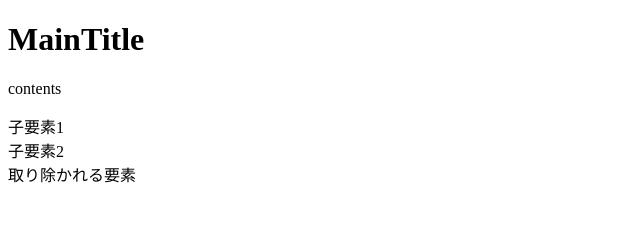
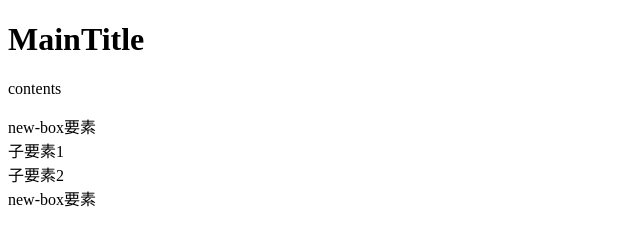
Before and after one commit to Miukawahito1025/DOM-, a plain HTML site: page index.html in a window 1280 px wide. Shown: the whole page, without its empty margins (0-640 px from the left). Drawn offline with Linux system fonts and the light colour scheme.

Commit message:
first commit

```diff
--- a/basic.js
+++ b/basic.js
@@ -18,8 +18,10 @@ setTimeout(function () {
 
 // idで指定したparentを取得
 const parent = document.getElementById("parent");
+console.log(parent);
 // idで指定したchildを取得
 const child = document.getElementById("child");
+console.log(child);
 setTimeout(function () {
   // 3秒後に#child要素が削除される
   parent.removeChild(child);
--- a/index.html
+++ b/index.html
@@ -18,6 +18,6 @@
       <div id="child">取り除かれる要素</div>
     </div>
 
-    <script src="js/basic.js"></script>
+    <script src="basic.js"></script>
   </body>
 </html>
```
